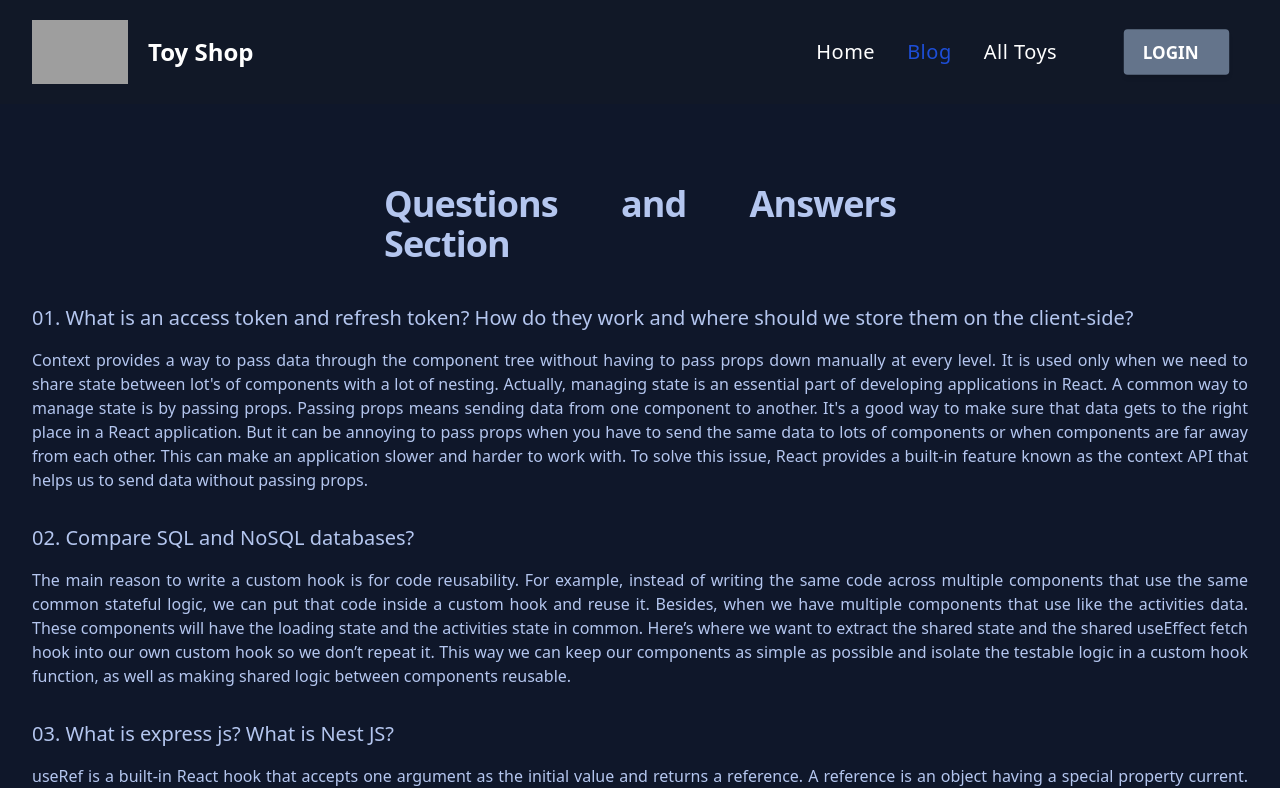
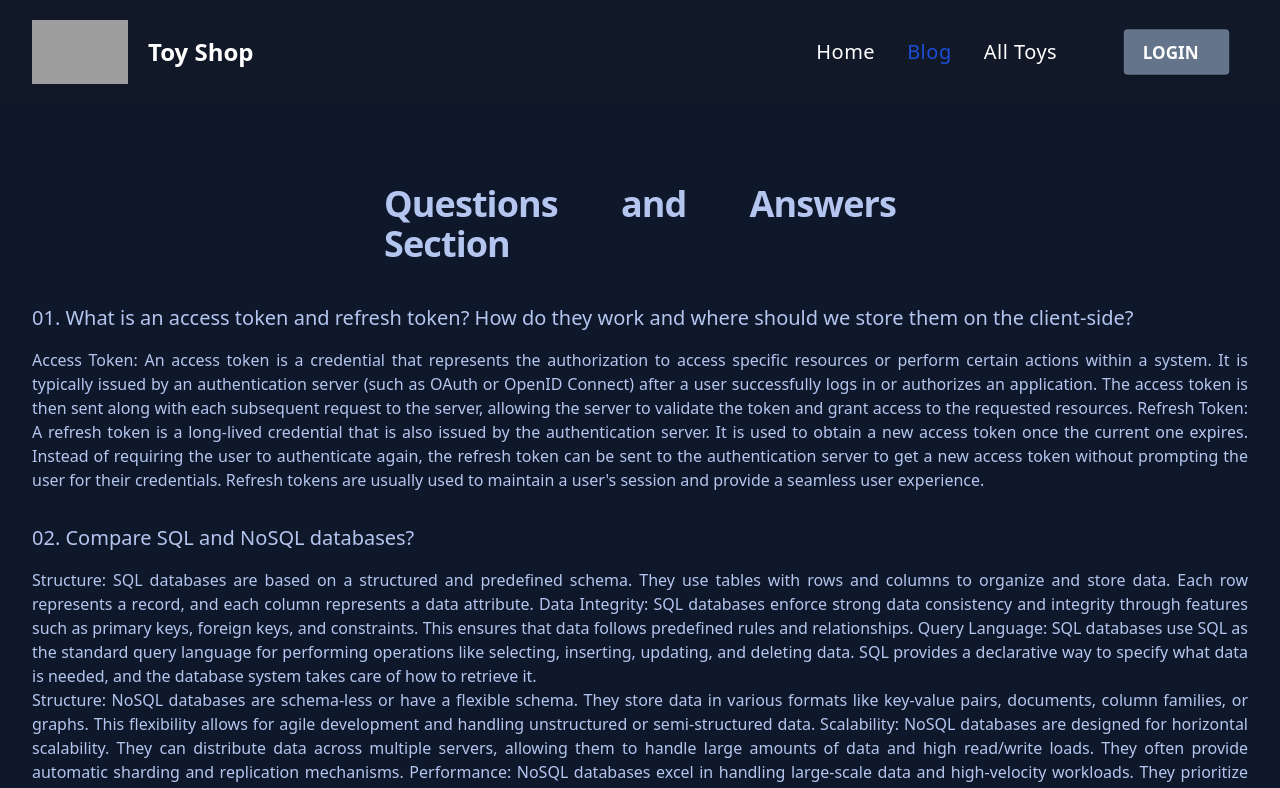
Before and after one commit to btamit/toy-marketplace-client, a React (Vite) app: page /blog in a window 1280 px wide. Shown: the top 788 px of the page. Built offline with nearby package versions, Linux system fonts and the light colour scheme; no server answers; grey boxes are pictures that could not be loaded.

Commit message:
blog page updated

```diff
--- a/src/components/Blog.jsx
+++ b/src/components/Blog.jsx
@@ -13,19 +13,21 @@ const Blog = () => {
             where should we store them on the client-side?
           </p>
           <p>
-            Context provides a way to pass data through the component tree
-            without having to pass props down manually at every level. It is
-            used only when we need to share state between lot's of components
-            with a lot of nesting. Actually, managing state is an essential part
-            of developing applications in React. A common way to manage state is
-            by passing props. Passing props means sending data from one
-            component to another. It's a good way to make sure that data gets to
-            the right place in a React application. But it can be annoying to
-            pass props when you have to send the same data to lots of components
-            or when components are far away from each other. This can make an
-            application slower and harder to work with. To solve this issue,
-            React provides a built-in feature known as the context API that
-            helps us to send data without passing props.
+            Access Token: An access token is a credential that represents the
+            authorization to access specific resources or perform certain
+            actions within a system. It is typically issued by an authentication
+            server (such as OAuth or OpenID Connect) after a user successfully
+            logs in or authorizes an application. The access token is then sent
+            along with each subsequent request to the server, allowing the
+            server to validate the token and grant access to the requested
+            resources. Refresh Token: A refresh token is a long-lived credential
+            that is also issued by the authentication server. It is used to
+            obtain a new access token once the current one expires. Instead of
+            requiring the user to authenticate again, the refresh token can be
+            sent to the authentication server to get a new access token without
+            prompting the user for their credentials. Refresh tokens are usually
+            used to maintain a user's session and provide a seamless user
+            experience.
             <br />
           </p>
         </div>
@@ -34,17 +36,30 @@ const Blog = () => {
             02. Compare SQL and NoSQL databases?
           </p>
           <p>
-            The main reason to write a custom hook is for code reusability. For
-            example, instead of writing the same code across multiple components
-            that use the same common stateful logic, we can put that code inside
-            a custom hook and reuse it. Besides, when we have multiple
-            components that use like the activities data. These components will
-            have the loading state and the activities state in common. Here’s
-            where we want to extract the shared state and the shared useEffect
-            fetch hook into our own custom hook so we don’t repeat it. This way
-            we can keep our components as simple as possible and isolate the
-            testable logic in a custom hook function, as well as making shared
-            logic between components reusable.
+            Structure: SQL databases are based on a structured and predefined
+            schema. They use tables with rows and columns to organize and store
+            data. Each row represents a record, and each column represents a
+            data attribute. Data Integrity: SQL databases enforce strong data
+            consistency and integrity through features such as primary keys,
+            foreign keys, and constraints. This ensures that data follows
+            predefined rules and relationships. Query Language: SQL databases
+            use SQL as the standard query language for performing operations
+            like selecting, inserting, updating, and deleting data. SQL provides
+            a declarative way to specify what data is needed, and the database
+            system takes care of how to retrieve it. <br/>
+            Structure: NoSQL databases
+            are schema-less or have a flexible schema. They store data in
+            various formats like key-value pairs, documents, column families, or
+            graphs. This flexibility allows for agile development and handling
+            unstructured or semi-structured data. Scalability: NoSQL databases
+            are designed for horizontal scalability. They can distribute data
+            across multiple servers, allowing them to handle large amounts of
+            data and high read/write loads. They often provide automatic
+            sharding and replication mechanisms. Performance: NoSQL databases
+            excel in handling large-scale data and high-velocity workloads. They
+            prioritize performance and scalability over strict data consistency,
+            making them suitable for applications with high throughput and
+            real-time requirements.
             <br />
           </p>
         </div>
```
